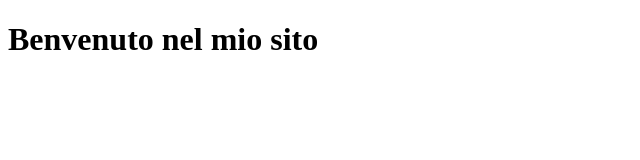
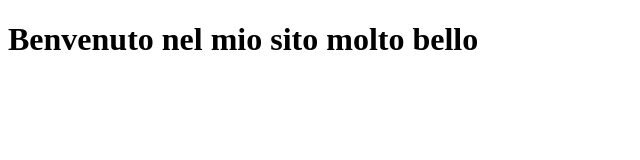
Before and after one commit to labstraction/prova-github, a plain HTML site: page index.html in a window 1280 px wide. Shown: the whole page, without its empty margins (0-640 px from the left). Drawn offline with Linux system fonts and the light colour scheme.

Commit message:
titolo più bello

```diff
--- a/index.html
+++ b/index.html
@@ -7,6 +7,6 @@
     <title>Prova GITHUB</title>
 </head>
 <body>
-    <h1>Benvenuto nel mio sito</h1>
+    <h1>Benvenuto nel mio sito molto bello</h1>
 </body>
 </html>
```
